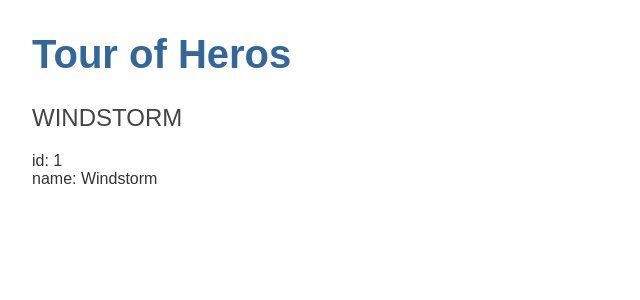
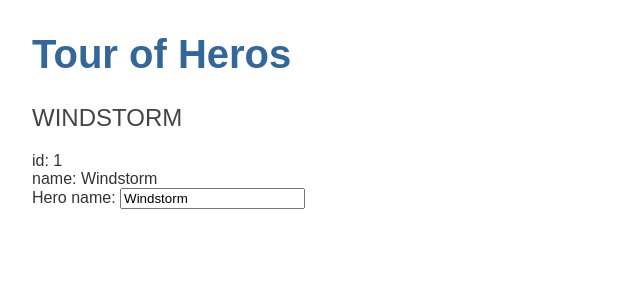
Before and after one commit to praveendias1180/angular-tour-of-heroes, an Angular app: page / in a window 1280 px wide. Shown: the top 300 px of the page, without its empty margins (0-640 px from the left). Built offline with nearby package versions, Linux system fonts and the light colour scheme.

Commit message:
Two way data binding

```diff
--- a/src/app/app.module.ts
+++ b/src/app/app.module.ts
@@ -1,5 +1,6 @@
 import { NgModule } from '@angular/core';
 import { BrowserModule } from '@angular/platform-browser';
+import { FormsModule } from '@angular/forms';
 
 import { AppComponent } from './app.component';
 import { HeroesComponent } from './heroes/heroes.component';
@@ -10,7 +11,8 @@ import { HeroesComponent } from './heroes/heroes.component';
     HeroesComponent
   ],
   imports: [
-    BrowserModule
+    BrowserModule,
+    FormsModule
   ],
   providers: [],
   bootstrap: [AppComponent]
--- a/src/app/heroes/heroes.component.html
+++ b/src/app/heroes/heroes.component.html
@@ -1,3 +1,8 @@
 <h2>{{hero.name | uppercase}}</h2>
 <div><span>id: </span>{{hero.id}}</div>
 <div><span>name: </span>{{hero.name}}</div>
+
+<div>
+    <label for="name">Hero name: </label>
+    <input id="name" [(ngModel)]="hero.name" placeholder="name">
+</div>
```
